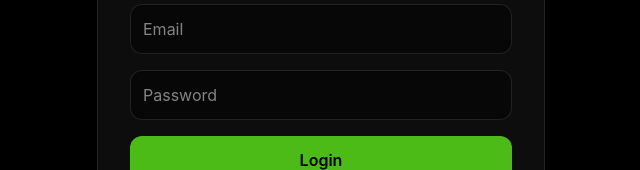
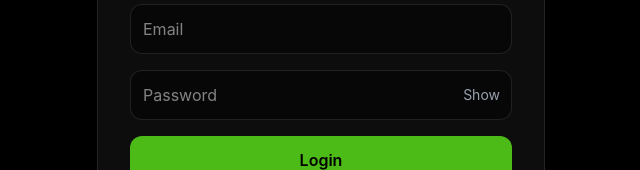
Before and after one commit to Karanx11/MaargSetu, a React app in the folder frontend/: page / in a window 1280 px wide. Shown: the part 298-468 px from the top of the page, without its empty margins (319-959 px from the left). Built offline with nearby package versions, Linux system fonts and the light colour scheme; the HTML template or start-up script is replaced by a standard one.

Commit message:
Added Hide Unhide Password Feature

```diff
--- a/frontend/src/screens/Login.jsx
+++ b/frontend/src/screens/Login.jsx
@@ -8,6 +8,7 @@
 }) {
   const [email, setEmail] = useState("")
   const [password, setPassword] = useState("")
+  const [showPassword, setShowPassword] = useState(false)
   const [loading, setLoading] = useState(false)
   const [error, setError] = useState("")
 
@@ -37,12 +38,14 @@
   return (
     <div className="min-h-screen flex items-center justify-center bg-black">
       <div className="w-[90%] max-w-md bg-white/5 backdrop-blur-lg border border-white/10 rounded-2xl p-8 shadow-2xl">
+
         <h2 className="text-2xl font-bold text-[#4CBB17] text-center">
           Login to MaargSetu
         </h2>
 
         <div className="mt-6 space-y-4">
 
+          {/* Email */}
           <input
             type="email"
             placeholder="Email"
@@ -51,13 +54,24 @@
             className="w-full p-3 rounded-xl bg-black/40 border border-white/10 text-white"
           />
 
-          <input
-            type="password"
-            placeholder="Password"
-            value={password}
-            onChange={(e) => setPassword(e.target.value)}
-            className="w-full p-3 rounded-xl bg-black/40 border border-white/10 text-white"
-          />
+          {/* Password with Show / Hide */}
+          <div className="relative">
+            <input
+              type={showPassword ? "text" : "password"}
+              placeholder="Password"
+              value={password}
+              onChange={(e) => setPassword(e.target.value)}
+              className="w-full p-3 pr-12 rounded-xl bg-black/40 border border-white/10 text-white"
+            />
+
+            <button
+              type="button"
+              onClick={() => setShowPassword(!showPassword)}
+              className="absolute right-3 top-1/2 -translate-y-1/2 text-gray-400 hover:text-white text-sm"
+            >
+              {showPassword ? "Hide" : "Show"}
+            </button>
+          </div>
 
           {error && (
             <p className="text-red-500 text-sm">{error}</p>
@@ -70,7 +84,7 @@
             {loading ? "Logging in..." : "Login"}
           </button>
 
-          {/* 🔐 Forgot Password */}
+          {/* Forgot Password */}
           <p
             onClick={goToForgotPassword}
             className="text-center text-sm text-gray-400 cursor-pointer hover:text-white"
@@ -78,13 +92,14 @@
             Forgot Password?
           </p>
 
-          {/* 🆕 Signup */}
+          {/* Signup */}
           <p
             onClick={goToSignup}
             className="text-center text-gray-400 text-sm cursor-pointer"
           >
             Don't have an account? Sign Up
           </p>
+
         </div>
       </div>
     </div>
--- a/frontend/src/screens/OtpSignup.jsx
+++ b/frontend/src/screens/OtpSignup.jsx
@@ -8,6 +8,7 @@
   const [otp, setOtp] = useState("")
   const [name, setName] = useState("")
   const [password, setPassword] = useState("")
+  const [showPassword, setShowPassword] = useState(false)
   const [role, setRole] = useState("customer")
 
   const [loading, setLoading] = useState(false)
@@ -54,6 +55,7 @@
           Signup with OTP
         </h2>
 
+        {/* STEP 1 */}
         {step === 1 && (
           <>
             <input
@@ -62,6 +64,7 @@
               onChange={(e) => setEmail(e.target.value)}
               className="w-full p-3 mt-6 rounded-xl bg-black/40 border border-white/10"
             />
+
             <button
               onClick={sendOtp}
               className="w-full mt-4 py-3 bg-[#4CBB17] text-black rounded-xl"
@@ -71,6 +74,7 @@
           </>
         )}
 
+        {/* STEP 2 */}
         {step === 2 && (
           <>
             <input
@@ -80,13 +84,24 @@
               className="w-full mt-4 p-3 rounded-xl bg-black/40 border border-white/10"
             />
 
-            <input
-              placeholder="Password"
-              type="password"
-              value={password}
-              onChange={(e) => setPassword(e.target.value)}
-              className="w-full mt-4 p-3 rounded-xl bg-black/40 border border-white/10"
-            />
+            {/* Password with Show / Hide */}
+            <div className="relative mt-4">
+              <input
+                placeholder="Password"
+                type={showPassword ? "text" : "password"}
+                value={password}
+                onChange={(e) => setPassword(e.target.value)}
+                className="w-full p-3 pr-12 rounded-xl bg-black/40 border border-white/10"
+              />
+
+              <button
+                type="button"
+                onClick={() => setShowPassword(!showPassword)}
+                className="absolute right-3 top-1/2 -translate-y-1/2 text-sm text-gray-400 hover:text-white"
+              >
+                {showPassword ? "Hide" : "Show"}
+              </button>
+            </div>
 
             <input
               placeholder="Enter OTP"
@@ -95,6 +110,7 @@
               className="w-full mt-4 p-3 rounded-xl bg-black/40 border border-white/10"
             />
 
+            {/* Role Selection */}
             <div className="flex gap-4 mt-4">
               <button
                 onClick={() => setRole("driver")}
--- a/frontend/src/screens/Signup.jsx
+++ b/frontend/src/screens/Signup.jsx
@@ -5,6 +5,7 @@
   const [name, setName] = useState("")
   const [email, setEmail] = useState("")
   const [password, setPassword] = useState("")
+  const [showPassword, setShowPassword] = useState(false)
   const [role, setRole] = useState("customer")
   const [loading, setLoading] = useState(false)
   const [error, setError] = useState("")
@@ -33,6 +34,7 @@
   return (
     <div className="min-h-screen flex items-center justify-center bg-black">
       <div className="w-[90%] max-w-md bg-white/5 backdrop-blur-lg border border-white/10 rounded-2xl p-8 shadow-2xl">
+
         <h2 className="text-2xl font-bold text-[#4CBB17] text-center">
           Create Account
         </h2>
@@ -55,13 +57,24 @@
             className="w-full p-3 rounded-xl bg-black/40 border border-white/10 text-white"
           />
 
-          <input
-            type="password"
-            placeholder="Password"
-            value={password}
-            onChange={(e) => setPassword(e.target.value)}
-            className="w-full p-3 rounded-xl bg-black/40 border border-white/10 text-white"
-          />
+          {/* Password with Show / Hide */}
+          <div className="relative">
+            <input
+              type={showPassword ? "text" : "password"}
+              placeholder="Password"
+              value={password}
+              onChange={(e) => setPassword(e.target.value)}
+              className="w-full p-3 pr-12 rounded-xl bg-black/40 border border-white/10 text-white"
+            />
+
+            <button
+              type="button"
+              onClick={() => setShowPassword(!showPassword)}
+              className="absolute right-3 top-1/2 -translate-y-1/2 text-sm text-gray-400 hover:text-white"
+            >
+              {showPassword ? "Hide" : "Show"}
+            </button>
+          </div>
 
           {/* Role Selection */}
           <div className="flex gap-4">
@@ -105,6 +118,7 @@
           >
             Already have an account? Login
           </p>
+
         </div>
       </div>
     </div>
```
